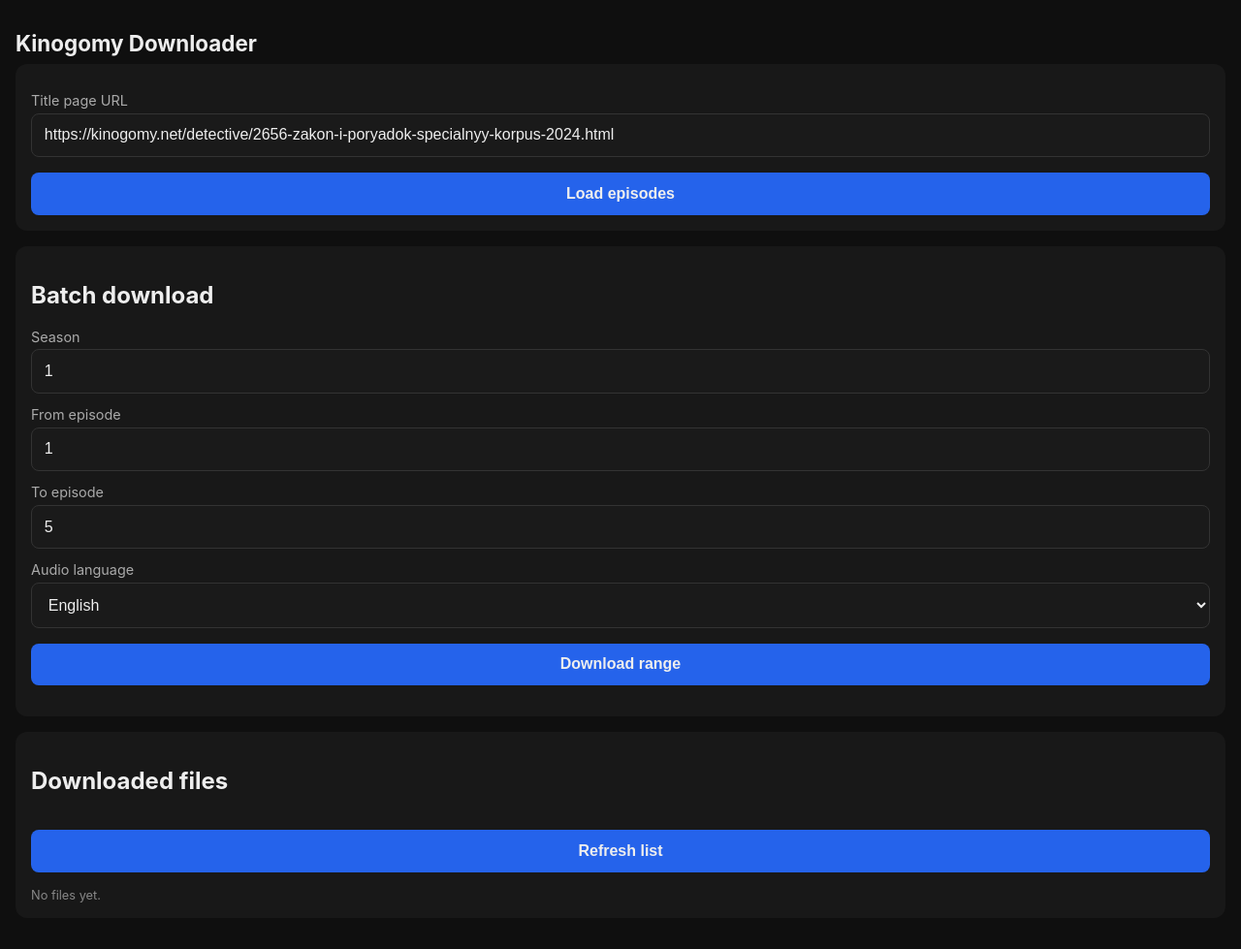
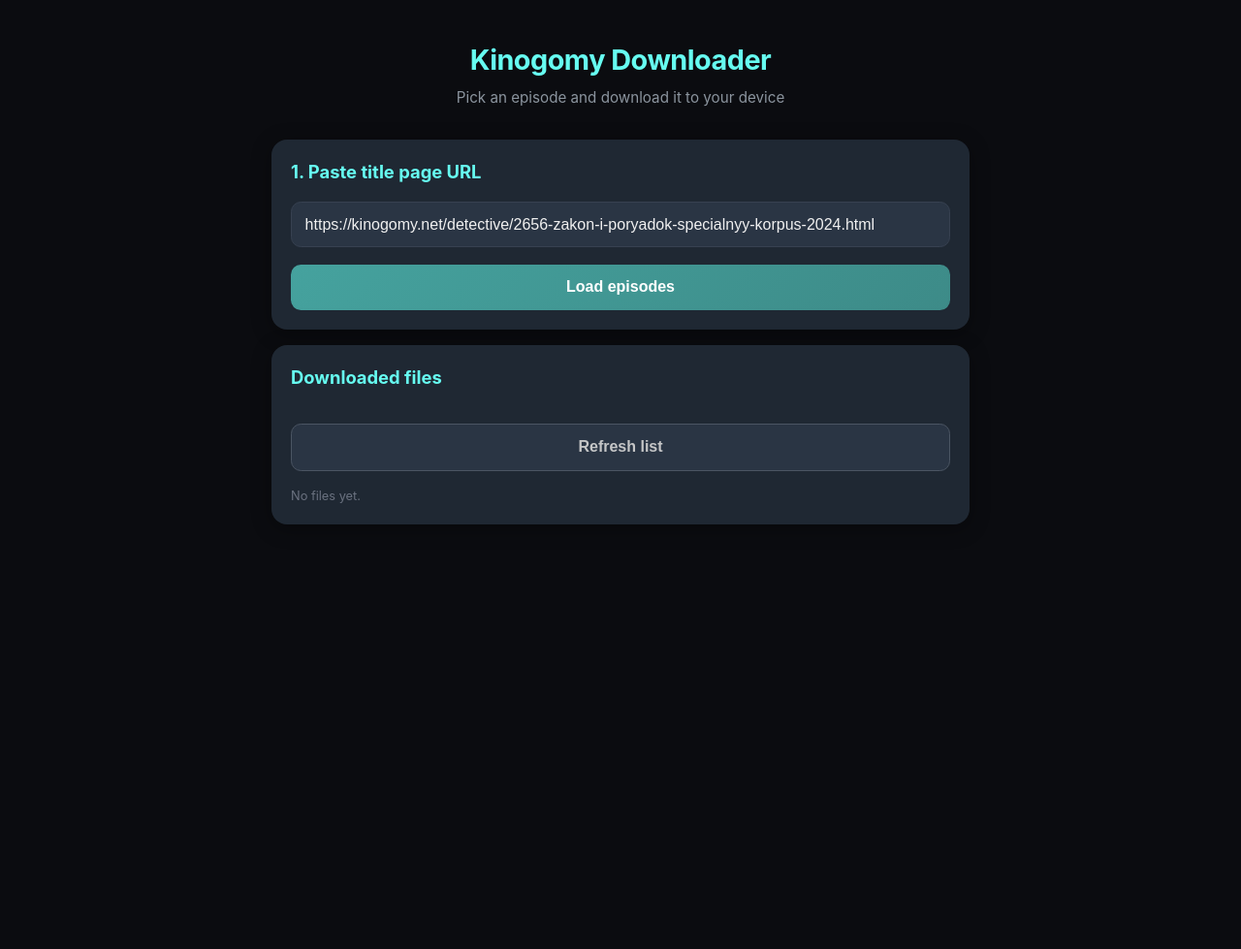
Before and after one commit to tatevikmejunts/movie_scrape, a FastAPI app: page / in a window 1280 px wide. Shown: the whole page at 97% size. After the commit the page ends 541 px from the top, so only its background shows below. Run offline with FastAPI, Linux system fonts and the light colour scheme; data that the repository does not hold is empty.

Commit message:
Improve UI styling

```diff
--- a/app.py
+++ b/app.py
@@ -65,8 +65,9 @@
 @app.get("/", response_class=HTMLResponse)
 def index(request: Request) -> HTMLResponse:
     return templates.TemplateResponse(
+        request,
         "index.html",
-        {"request": request, "default_url": dv.DEFAULT_URL},
+        {"default_url": dv.DEFAULT_URL},
     )
 
 
--- a/templates/index.html
+++ b/templates/index.html
@@ -5,67 +5,220 @@
     <meta name="viewport" content="width=device-width, initial-scale=1.0">
     <title>Kinogomy Downloader</title>
     <style>
+        :root {
+            --bg: #0b0c10;
+            --surface: #1f2833;
+            --surface-light: #2a3544;
+            --text: #c5c6c7;
+            --heading: #66fcf1;
+            --accent: #45a29e;
+            --accent-hover: #5bc6bf;
+            --danger: #ef476f;
+            --success: #06d6a0;
+            --warning: #ffd166;
+        }
+
         * { box-sizing: border-box; }
+
         body {
-            font-family: -apple-system, BlinkMacSystemFont, "Segoe UI", Roboto, Helvetica, Arial, sans-serif;
+            font-family: -apple-system, BlinkMacSystemFont, "Segoe UI", Roboto, "Helvetica Neue", Arial, sans-serif;
+            background: var(--bg);
+            color: var(--text);
             margin: 0;
             padding: 1rem;
-            background: #0f0f0f;
-            color: #eee;
+            line-height: 1.5;
         }
-        h1 { font-size: 1.4rem; margin-bottom: 0.5rem; }
-        label { display: block; margin: 0.8rem 0 0.3rem; font-size: 0.9rem; color: #aaa; }
-        input, select, button {
+
+        .container {
+            max-width: 720px;
+            margin: 0 auto;
+        }
+
+        header {
+            text-align: center;
+            padding: 1.5rem 0 2rem;
+        }
+
+        header h1 {
+            color: var(--heading);
+            font-size: 1.8rem;
+            margin: 0;
+            letter-spacing: -0.5px;
+        }
+
+        header p {
+            margin: 0.4rem 0 0;
+            color: #8b949e;
+            font-size: 0.95rem;
+        }
+
+        .card {
+            background: var(--surface);
+            border-radius: 1rem;
+            padding: 1.25rem;
+            margin-bottom: 1rem;
+            box-shadow: 0 4px 20px rgba(0,0,0,0.35);
+        }
+
+        .card h2 {
+            color: var(--heading);
+            font-size: 1.15rem;
+            margin: 0 0 1rem;
+            display: flex;
+            align-items: center;
+            gap: 0.5rem;
+        }
+
+        label {
+            display: block;
+            font-size: 0.85rem;
+            font-weight: 600;
+            color: #8b949e;
+            margin: 0.9rem 0 0.35rem;
+            text-transform: uppercase;
+            letter-spacing: 0.4px;
+        }
+
+        input, select {
             width: 100%;
-            padding: 0.8rem;
+            padding: 0.85rem;
             font-size: 1rem;
-            border-radius: 0.5rem;
-            border: 1px solid #333;
-            background: #1a1a1a;
-            color: #eee;
+            border-radius: 0.65rem;
+            border: 1px solid #374151;
+            background: var(--surface-light);
+            color: #f0f0f0;
+            outline: none;
+            transition: border-color 0.2s, box-shadow 0.2s;
         }
+
+        input:focus, select:focus {
+            border-color: var(--accent);
+            box-shadow: 0 0 0 3px rgba(69, 162, 158, 0.15);
+        }
+
         button {
-            background: #2563eb;
+            width: 100%;
+            padding: 0.9rem;
+            margin-top: 1.1rem;
+            font-size: 1rem;
+            font-weight: 700;
             border: none;
-            margin-top: 1rem;
-            font-weight: 600;
+            border-radius: 0.65rem;
+            background: linear-gradient(135deg, var(--accent), #3d8b88);
+            color: #fff;
+            cursor: pointer;
+            transition: transform 0.1s, filter 0.2s;
         }
-        button:disabled { background: #334155; }
-        .card {
-            background: #181818;
-            padding: 1rem;
-            border-radius: 0.75rem;
-            margin-bottom: 1rem;
+
+        button:hover { filter: brightness(1.1); }
+        button:active { transform: scale(0.98); }
+        button:disabled {
+            background: #3a444f;
+            cursor: not-allowed;
+            filter: none;
         }
-        .status { margin-top: 1rem; font-size: 0.95rem; color: #93c5fd; }
-        .file-list { margin-top: 1rem; }
-        .file-item {
-            background: #202020;
+
+        .btn-secondary {
+            background: var(--surface-light);
+            border: 1px solid #4b5563;
+            color: var(--text);
+        }
+
+        .grid-3 {
+            display: grid;
+            grid-template-columns: repeat(3, 1fr);
+            gap: 0.75rem;
+        }
+
+        .grid-2 {
+            display: grid;
+            grid-template-columns: repeat(2, 1fr);
+            gap: 0.75rem;
+        }
+
+        .status {
+            margin-top: 0.9rem;
             padding: 0.75rem;
             border-radius: 0.5rem;
-            margin-bottom: 0.5rem;
+            background: rgba(102, 252, 241, 0.08);
+            color: var(--heading);
+            font-size: 0.9rem;
+            min-height: 2.75rem;
+            display: flex;
+            align-items: center;
+        }
+
+        .status.done { background: rgba(6, 214, 160, 0.12); color: var(--success); }
+        .status.error { background: rgba(239, 71, 111, 0.12); color: var(--danger); }
+        .status.warn { background: rgba(255, 209, 102, 0.12); color: var(--warning); }
+
+        .file-list { margin-top: 1rem; }
+
+        .file-item {
             display: flex;
             justify-content: space-between;
             align-items: center;
+            background: var(--surface-light);
+            padding: 0.85rem;
+            border-radius: 0.6rem;
+            margin-bottom: 0.6rem;
+            gap: 0.75rem;
         }
+
         .file-item a {
-            color: #60a5fa;
+            color: var(--heading);
             text-decoration: none;
             font-weight: 600;
+            word-break: break-all;
         }
-        .small { font-size: 0.8rem; color: #888; }
+
+        .file-item span {
+            color: #8b949e;
+            font-size: 0.85rem;
+            white-space: nowrap;
+        }
+
+        .spinner {
+            display: inline-block;
+            width: 1rem;
+            height: 1rem;
+            border: 2px solid rgba(255,255,255,0.2);
+            border-top-color: var(--heading);
+            border-radius: 50%;
+            animation: spin 0.8s linear infinite;
+            margin-right: 0.5rem;
+        }
+
+        @keyframes spin { to { transform: rotate(360deg); } }
+
+        .section-note {
+            font-size: 0.8rem;
+            color: #6b7280;
+            margin-top: 0.5rem;
+        }
+
+        @media (max-width: 480px) {
+            .grid-3, .grid-2 { grid-template-columns: 1fr; }
+            header h1 { font-size: 1.5rem; }
+        }
     </style>
 </head>
 <body>
+    <div class="container">
+        <header>
             <h1>Kinogomy Downloader</h1>
+            <p>Pick an episode and download it to your device</p>
+        </header>
 
         <div class="card">
-        <label for="url">Title page URL</label>
+            <h2>1. Paste title page URL</h2>
             <input type="text" id="url" value="{{ default_url }}" placeholder="https://kinogomy.net/...">
             <button id="loadBtn" onclick="loadEpisodes()">Load episodes</button>
         </div>
 
         <div class="card" id="episodeCard" style="display:none;">
+            <h2>2. Single episode</h2>
+
             <label for="season">Season</label>
             <select id="season" onchange="updateEpisodes()"></select>
 
@@ -79,20 +232,27 @@
                 <option value="ukr">Ukrainian</option>
             </select>
 
-        <button id="downloadBtn" onclick="startDownload()">Download</button>
+            <button id="downloadBtn" onclick="startDownload()">Download episode</button>
             <div class="status" id="status"></div>
         </div>
 
-    <div class="card">
-        <h2>Batch download</h2>
+        <div class="card" id="batchCard" style="display:none;">
+            <h2>3. Batch download</h2>
+
+            <div class="grid-3">
+                <div>
                     <label for="batchSeason">Season</label>
                     <input type="number" id="batchSeason" value="1" min="1">
-
-        <label for="batchFrom">From episode</label>
+                </div>
+                <div>
+                    <label for="batchFrom">From</label>
                     <input type="number" id="batchFrom" value="1" min="1">
-
-        <label for="batchTo">To episode</label>
+                </div>
+                <div>
+                    <label for="batchTo">To</label>
                     <input type="number" id="batchTo" value="5" min="1">
+                </div>
+            </div>
 
             <label for="batchLang">Audio language</label>
             <select id="batchLang">
@@ -103,16 +263,27 @@
 
             <button id="batchDownloadBtn" onclick="startBatchDownload()">Download range</button>
             <div class="status" id="batchStatus"></div>
+            <p class="section-note">Downloads run one by one in the background.</p>
         </div>
 
         <div class="card">
             <h2>Downloaded files</h2>
-        <button onclick="loadFiles()">Refresh list</button>
+            <button class="btn-secondary" onclick="loadFiles()">Refresh list</button>
             <div class="file-list" id="fileList"></div>
+        </div>
     </div>
 
     <script>
         let episodeData = {};
+
+        function setStatus(el, text, type = '') {
+            el.className = 'status' + (type ? ' ' + type : '');
+            if (type === 'downloading') {
+                el.innerHTML = '<span class="spinner"></span>' + text;
+            } else {
+                el.textContent = text;
+            }
+        }
 
         async function loadEpisodes() {
             const url = document.getElementById('url').value;
@@ -146,6 +317,7 @@
             });
 
             document.getElementById('episodeCard').style.display = 'block';
+            document.getElementById('batchCard').style.display = 'block';
             updateEpisodes();
         }
 
@@ -156,21 +328,20 @@
             (episodeData[season] || []).forEach(ep => {
                 const opt = document.createElement('option');
                 opt.value = ep.season + '|' + ep.episode;
-                opt.textContent = `S${String(ep.season).padStart(2,'0')}E${String(ep.episode).padStart(2,'0')} - ${ep.title || ''} (${ep.audio.join(', ')})`;
+                opt.textContent = `S${String(ep.season).padStart(2,'0')}E${String(ep.episode).padStart(2,'0')} - ${ep.audio.join(', ')}`;
                 epSelect.appendChild(opt);
             });
         }
 
         async function startDownload() {
             const url = document.getElementById('url').value;
-            const season = document.getElementById('season').value.split(' ')[1];
             const [s, e] = document.getElementById('episode').value.split('|');
             const lang = document.getElementById('lang').value;
             const status = document.getElementById('status');
             const btn = document.getElementById('downloadBtn');
 
             btn.disabled = true;
-            status.textContent = 'Starting download...';
+            setStatus(status, 'Starting...', 'downloading');
 
             const res = await fetch('/download', {
                 method: 'POST',
@@ -180,12 +351,12 @@
             const data = await res.json();
 
             if (data.error) {
-                status.textContent = 'Error: ' + data.error;
+                setStatus(status, 'Error: ' + data.error, 'error');
                 btn.disabled = false;
                 return;
             }
 
-            status.textContent = 'Downloading ' + data.filename + '...';
+            setStatus(status, 'Downloading ' + data.filename + '...', 'downloading');
             pollStatus(data.job_id, data.filename, status, btn);
         }
 
@@ -193,12 +364,19 @@
             const interval = setInterval(async () => {
                 const res = await fetch('/status/' + jobId);
                 const data = await res.json();
-                statusEl.textContent = data.status + ': ' + filename;
-                if (data.status === 'done' || data.status.startsWith('failed')) {
+
+                if (data.status === 'done') {
                     clearInterval(interval);
                     if (btnEl) btnEl.disabled = false;
                     loadFiles();
-                    if (data.status === 'done') statusEl.innerHTML = `Done: <a href="/files/${encodeURIComponent(filename)}">${filename}</a>`;
+                    statusEl.innerHTML = `Done: <a href="/files/${encodeURIComponent(filename)}">${filename}</a>`;
+                    statusEl.className = 'status done';
+                } else if (data.status.startsWith('failed')) {
+                    clearInterval(interval);
+                    if (btnEl) btnEl.disabled = false;
+                    setStatus(statusEl, data.status + ': ' + filename, 'error');
+                } else {
+                    setStatus(statusEl, data.status + ': ' + filename, 'downloading');
                 }
             }, 2000);
         }
@@ -213,7 +391,7 @@
             const btn = document.getElementById('batchDownloadBtn');
 
             btn.disabled = true;
-            status.textContent = `Queueing S${season.padStart(2,'0')}E${fromEp.padStart(2,'0')}-E${toEp.padStart(2,'0')}...`;
+            setStatus(status, `Queueing S${season.padStart(2,'0')}E${fromEp.padStart(2,'0')}-E${toEp.padStart(2,'0')}...`, 'downloading');
 
             const res = await fetch('/download-batch', {
                 method: 'POST',
@@ -223,17 +401,17 @@
             const data = await res.json();
 
             if (data.error) {
-                status.textContent = 'Error: ' + data.error;
+                setStatus(status, 'Error: ' + data.error, 'error');
                 btn.disabled = false;
                 return;
             }
 
-            status.textContent = `Queued ${data.count} episodes.`;
+            setStatus(status, `Queued ${data.count} episodes.`, 'warn');
             data.job_ids.forEach((jobId, idx) => {
                 setTimeout(() => {
                     const label = document.createElement('div');
-                    label.className = 'small';
-                    label.textContent = 'Watching job ' + jobId;
+                    label.className = 'status downloading';
+                    label.innerHTML = '<span class="spinner"></span>Job ' + (idx + 1) + ' of ' + data.count;
                     status.appendChild(label);
                     pollStatus(jobId, 'batch ' + (idx + 1), label, null);
                 }, idx * 500);
@@ -247,14 +425,14 @@
             const list = document.getElementById('fileList');
             list.innerHTML = '';
             if (!data.files.length) {
-                list.innerHTML = '<div class="small">No files yet.</div>';
+                list.innerHTML = '<div class="section-note">No files yet.</div>';
                 return;
             }
             data.files.forEach(file => {
                 const sizeMb = (file.size / 1024 / 1024).toFixed(1);
                 const div = document.createElement('div');
                 div.className = 'file-item';
-                div.innerHTML = `<a href="/files/${encodeURIComponent(file.name)}">${file.name}</a> <span class="small">${sizeMb} MB</span>`;
+                div.innerHTML = `<a href="/files/${encodeURIComponent(file.name)}">${file.name}</a> <span>${sizeMb} MB</span>`;
                 list.appendChild(div);
             });
         }
```
Lines whose indentation alone changed are shown as unchanged.
